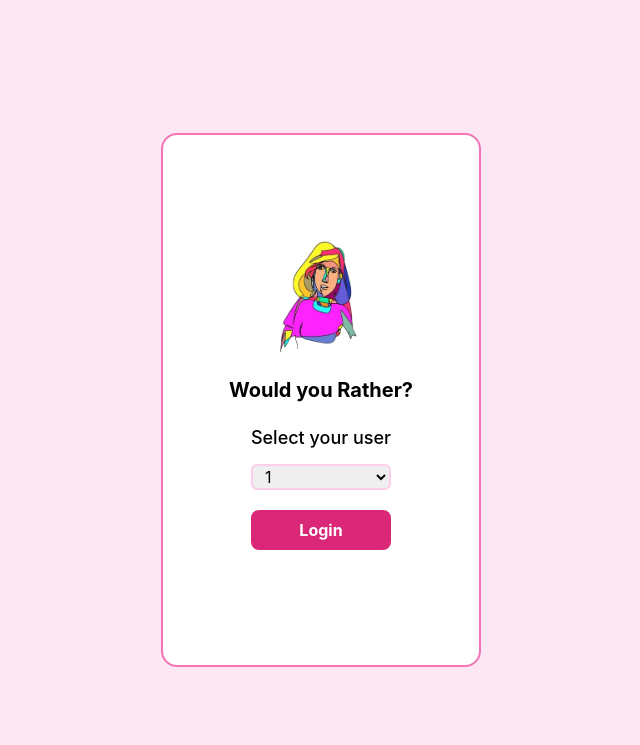
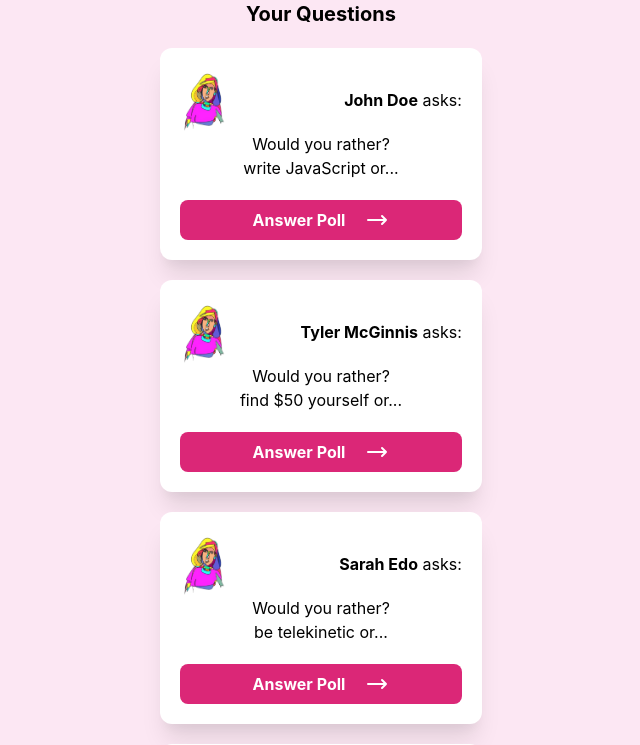
Before and after one commit to deeonwuli/would-you-rather-reactnd, a React (Create React App) app: page / in a window 1280 px wide. Shown: the top 745 px of the page, without its empty margins (319-959 px from the left). Built offline with nearby package versions, Linux system fonts and the light colour scheme.

Commit message:
feat: question component implementation

```diff
--- /dev/null
+++ b/src/components/App.js
@@ -0,0 +1,16 @@
+import React, { useEffect } from "react";
+import QuestionList from "./QuestionList"
+import { connect } from "react-redux";
+import { handleInitialData } from "../actions/shared";
+
+function App(props) {
+  useEffect(() => {
+    props.dispatch(handleInitialData());
+  });
+
+  return (
+    <QuestionList />
+  );
+}
+
+export default connect()(App);
--- a/src/App.js
+++ b/src/components/Login.js
@@ -1,12 +1,4 @@
-import React, { useEffect } from "react";
-import { connect } from "react-redux";
-import { handleInitialData } from "./actions/shared";
-
-function App(props) {
-  useEffect(() => {
-    props.dispatch(handleInitialData());
-  });
-
+export default function Login () {
   return (
     <div className="flex justify-center items-center h-screen w-screen overflow-hidden bg-pink-100">
       <div className="h-2/3 w-3/4  lg:w-1/2 xl:w-1/4 border-2 border-pink-400 bg-white rounded-2xl flex flex-col items-center justify-center">
@@ -46,5 +38,3 @@ function App(props) {
     </div>
   );
 }
-
-export default connect()(App);
--- /dev/null
+++ b/src/components/Question.js
@@ -0,0 +1,68 @@
+import React from "react";
+import { connect } from "react-redux";
+import { formatQuestion } from "../utils/helpers";
+
+function Question(props) {
+  console.log(props)
+  const { question } = props;
+
+  if (question === null) {
+    return (
+      <p>This question does not exist!</p>
+    )
+  }
+
+  const {
+    name,
+    avatar,
+    optionOne,
+    optionTwo,
+    hasAnswered,
+  } = question;
+
+  return (
+    <div className="bg-white my-5 p-5 rounded-xl shadow-xl flex flex-col text-center">
+      <div className="flex items-center justify-between">
+        <img
+          src="/images/Login.png"
+          alt={`Avatar of ${name}`}
+          className="h-16"
+        />
+        <p>
+          <span className="font-bold">{name}</span> asks:
+        </p>
+      </div>
+      <p>Would you rather?</p>
+      <p>{optionOne} or...</p>
+      <button className="bg-pink-600 text-white font-bold rounded-lg mt-5 py-2 flex justify-center">
+        Answer Poll
+        <svg
+          xmlns="http://www.w3.org/2000/svg"
+          className="h-6 w-6 ml-5"
+          fill="none"
+          viewBox="0 0 24 24"
+          stroke="currentColor"
+        >
+          <path
+            strokeLinecap="round"
+            strokeLinejoin="round"
+            strokeWidth={2}
+            d="M17 8l4 4m0 0l-4 4m4-4H3"
+          />
+        </svg>
+      </button>
+    </div>
+  );
+}
+
+function mapStateToProps({ authedUser, users, questions }, { id }) {
+  const question = questions[id];
+  return {
+    authedUser,
+    question: question
+      ? formatQuestion(question, users[question.author], authedUser)
+      : null,
+  };
+}
+
+export default connect(mapStateToProps)(Question);
--- /dev/null
+++ b/src/components/QuestionList.js
@@ -0,0 +1,29 @@
+import React from "react";
+import { connect } from "react-redux";
+import Question from "./Question";
+
+function QuestionList(props) {
+  console.log(props);
+  return (
+    <div className="flex flex-col justify-center items-center w-screen bg-pink-100">
+      <h3 className="font-bold text-xl">Your Questions</h3>
+      <ul>
+        {props.questionIds.map((id) => (
+          <li key={id}>
+            <Question id={id} />
+          </li>
+        ))}
+      </ul>
+    </div>
+  );
+}
+
+function mapStateToProps({ questions }) {
+  return {
+    questionIds: Object.keys(questions).sort(
+      (a, b) => questions[b].timestamp - questions[a].timestamp
+    ),
+  };
+}
+
+export default connect(mapStateToProps)(QuestionList);
--- a/src/index.js
+++ b/src/index.js
@@ -1,7 +1,7 @@
 import React from 'react';
 import ReactDOM from 'react-dom';
 import './index.css';
-import App from './App';
+import App from './components/App';
 import reportWebVitals from './reportWebVitals';
 import { createStore } from "redux";
 import { Provider } from "react-redux";
--- /dev/null
+++ b/src/utils/helpers.js
@@ -0,0 +1,14 @@
+export function formatQuestion(question, author, authedUser) {
+  const { id, optionOne, optionTwo, timestamp } = question;
+  const { name, avatarURL } = author;
+
+  return {
+    name,
+    id,
+    timestamp,
+    avatar: avatarURL,
+    optionOne: optionOne.text,
+    optionTwo: optionTwo.text,
+    hasAnswered: optionOne.votes.includes(authedUser) || optionTwo.votes.includes(authedUser),
+  };
+}
```
